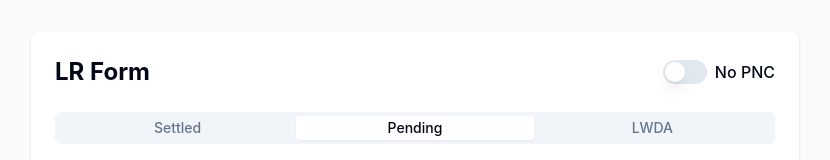
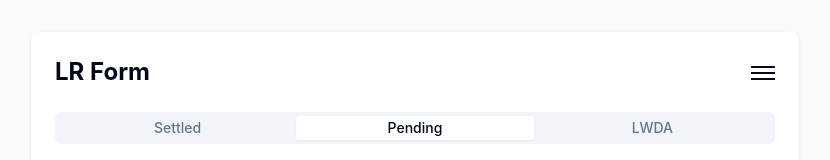
Before and after one commit to Gevork-Manukyan/LR-Form, a React (Vite) app: page / in a window 1280 px wide. Shown: the top 160 px of the page, without its empty margins (225-1055 px from the left). Built offline with nearby package versions, Linux system fonts and the light colour scheme; the HTML template or start-up script is replaced by a standard one.

Commit message:
creates side bar and puts no pnc toggle inside

```diff
--- a/src/App.tsx
+++ b/src/App.tsx
@@ -6,6 +6,8 @@ import { FormFields } from './components/form/FormFields'
 import { FormOutput } from './components/form/FormOutput'
 import { isFieldRequired, getInputClassName, getLabelClassName, validateForm } from './components/form/FormValidation'
 import { PARTNER_LAWFIRMS, SPECIAL_LAWFIRMS } from './lib/constants'
+import { Sidebar } from './components/ui/Sidebar'
+import { HamburgerMenu } from './components/ui/HamburgerMenu'
 
 function App() {
   const [formData, setFormData] = useState<FormData>({
@@ -44,6 +46,7 @@ function App() {
   const [showOutput, setShowOutput] = useState(false)
   const [isInitialLoad, setIsInitialLoad] = useState(true)
   const [showValidation, setShowValidation] = useState(false)
+  const [isSidebarOpen, setIsSidebarOpen] = useState(false)
 
   // Add these near the top of the component
   const isPartnerLawFirm = PARTNER_LAWFIRMS.some(partnerFirm =>
@@ -159,22 +162,13 @@ function App() {
 
   return (
     <div className="app min-h-screen bg-gray-50 py-8">
-      <div className="max-w-3xl mx-auto p-6 bg-white rounded-lg shadow">
+      <div className="max-w-3xl mx-auto p-6 bg-white rounded-lg shadow relative">
         <div className="flex justify-between items-center mb-6">
           <h1 className="text-2xl font-bold">LR Form</h1>
-          <div className="flex items-center space-x-2">
-            <Switch
-              id="noPNC"
-              checked={formData.noPNC}
-              onCheckedChange={(checked: boolean) => setFormData({ ...formData, noPNC: checked })}
-            />
-            <label
-              htmlFor="noPNC"
-              className="text-base font-medium leading-none peer-disabled:cursor-not-allowed peer-disabled:opacity-70"
-            >
-              No PNC
-            </label>
-          </div>
+          <HamburgerMenu
+            isOpen={isSidebarOpen}
+            onClick={() => setIsSidebarOpen(!isSidebarOpen)}
+          />
         </div>
         <Form onSubmit={handleSubmit}>
           <FormFields
@@ -213,6 +207,26 @@ function App() {
             />
           )}
         </Form>
+
+        {/* Sidebar */}
+        <Sidebar isOpen={isSidebarOpen} onClose={() => setIsSidebarOpen(false)}>
+          <div className="space-y-4">
+            <h2 className="text-lg font-semibold">Settings</h2>
+            <div className="flex items-center justify-between">
+              <label
+                htmlFor="noPNC"
+                className="text-base font-medium leading-none peer-disabled:cursor-not-allowed peer-disabled:opacity-70"
+              >
+                No PNC
+              </label>
+              <Switch
+                id="noPNC"
+                checked={formData.noPNC}
+                onCheckedChange={(checked: boolean) => setFormData({ ...formData, noPNC: checked })}
+              />
+            </div>
+          </div>
+        </Sidebar>
       </div>
     </div>
   )
--- /dev/null
+++ b/src/components/ui/HamburgerMenu.tsx
@@ -0,0 +1,38 @@
+import { cn } from '../../lib/utils';
+
+interface HamburgerMenuProps {
+  isOpen: boolean;
+  onClick: () => void;
+}
+
+export function HamburgerMenu({ isOpen, onClick }: HamburgerMenuProps) {
+  return (
+    <button
+      onClick={onClick}
+      className="relative w-6 h-6 focus:outline-none"
+      aria-label="Toggle menu"
+    >
+      <span className="sr-only">Toggle menu</span>
+      <div className="block w-6">
+        <span
+          className={cn(
+            "block absolute h-0.5 w-6 bg-current transform transition duration-300 ease-in-out",
+            isOpen ? "rotate-45 translate-y-1.5" : "-translate-y-1.5"
+          )}
+        />
+        <span
+          className={cn(
+            "block absolute h-0.5 w-6 bg-current transform transition duration-300 ease-in-out",
+            isOpen ? "opacity-0" : "opacity-100"
+          )}
+        />
+        <span
+          className={cn(
+            "block absolute h-0.5 w-6 bg-current transform transition duration-300 ease-in-out",
+            isOpen ? "-rotate-45 translate-y-1.5" : "translate-y-1.5"
+          )}
+        />
+      </div>
+    </button>
+  );
+}
--- /dev/null
+++ b/src/components/ui/Sidebar.tsx
@@ -0,0 +1,34 @@
+import { ReactNode } from 'react';
+import { cn } from '../../lib/utils';
+
+interface SidebarProps {
+  isOpen: boolean;
+  onClose: () => void;
+  children: ReactNode;
+}
+
+export function Sidebar({ isOpen, onClose, children }: SidebarProps) {
+  return (
+    <>
+      {/* Backdrop */}
+      {isOpen && (
+        <div
+          className="fixed inset-0 bg-black/20 z-40 lg:hidden"
+          onClick={onClose}
+        />
+      )}
+
+      {/* Sidebar */}
+      <aside
+        className={cn(
+          "fixed right-0 top-0 h-full w-80 bg-white shadow-lg transform transition-transform duration-300 ease-in-out z-50",
+          isOpen ? "translate-x-0" : "translate-x-full"
+        )}
+      >
+        <div className="p-4 h-full overflow-y-auto">
+          {children}
+        </div>
+      </aside>
+    </>
+  );
+}
```
